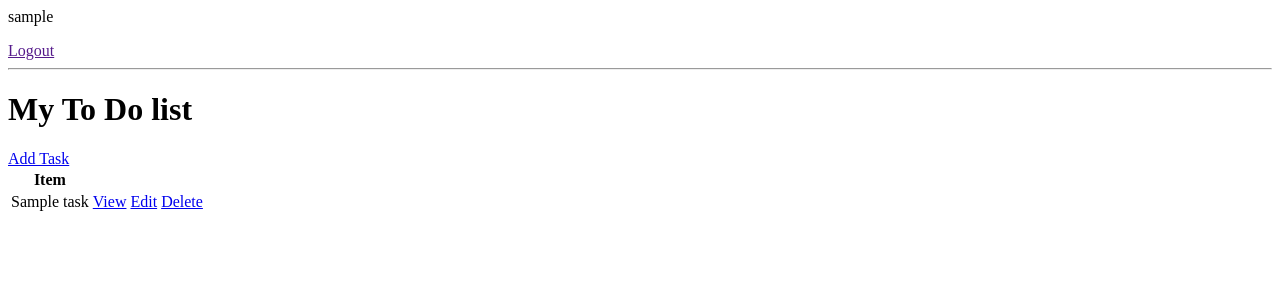
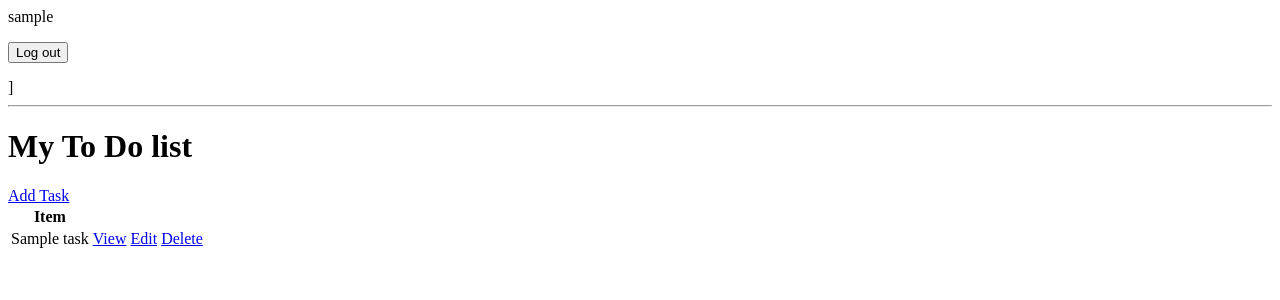
Before and after one commit to MaksFray/todo_list, a Django app: page / in a window 1280 px wide. Shown: the top 300 px of the page. Run offline with Django 5.2, Linux system fonts and the light colour scheme; a user stored in the database is signed in; tables that the repository leaves empty hold one stand-in row (values such as "Sample post").

Commit message:
Add user logout view to app base

```diff
--- a/base/templates/base/task_list.html
+++ b/base/templates/base/task_list.html
@@ -1,6 +1,9 @@
 {% if request.user.is_authenticated %}
     <p>{{ request.user }}</p>
-    <a href="">Logout</a>
+    <form id="logout-form" action='{% url "logout" %}' method="POST">
+        {% csrf_token %}
+        <button type="submit">Log out</button>
+    </form>]
 {% else %}
 <a href="{% url 'login' %}">Login</a>
 {% endif %}
--- a/base/urls.py
+++ b/base/urls.py
@@ -1,8 +1,10 @@
 from django.urls import path
 from . import views
+from django.contrib.auth.views import LogoutView
 
 urlpatterns = [
-    path('logint', views.CustomLoginView.as_view(), name='login'),
+    path('login', views.CustomLoginView.as_view(), name='login'),
+    path('logout', LogoutView.as_view(next_page='login'), name='logout'),
     path('', views.TaskList.as_view(), name='tasks'),
     path('task/<int:pk>', views.TaskDetail.as_view(), name='task'),
     path('task-create', views.TaskCreate.as_view(), name='task-create'),
--- a/base/views.py
+++ b/base/views.py
@@ -5,7 +5,7 @@ from django.views.generic.detail import DetailView
 from django.views.generic.edit import CreateView, UpdateView, DeleteView
 from django.urls import reverse_lazy
 
-from django.contrib.auth.views import LoginView, LogoutView
+from django.contrib.auth.views import LoginView
 
 from .models import Task
 # Create your views here.
```
